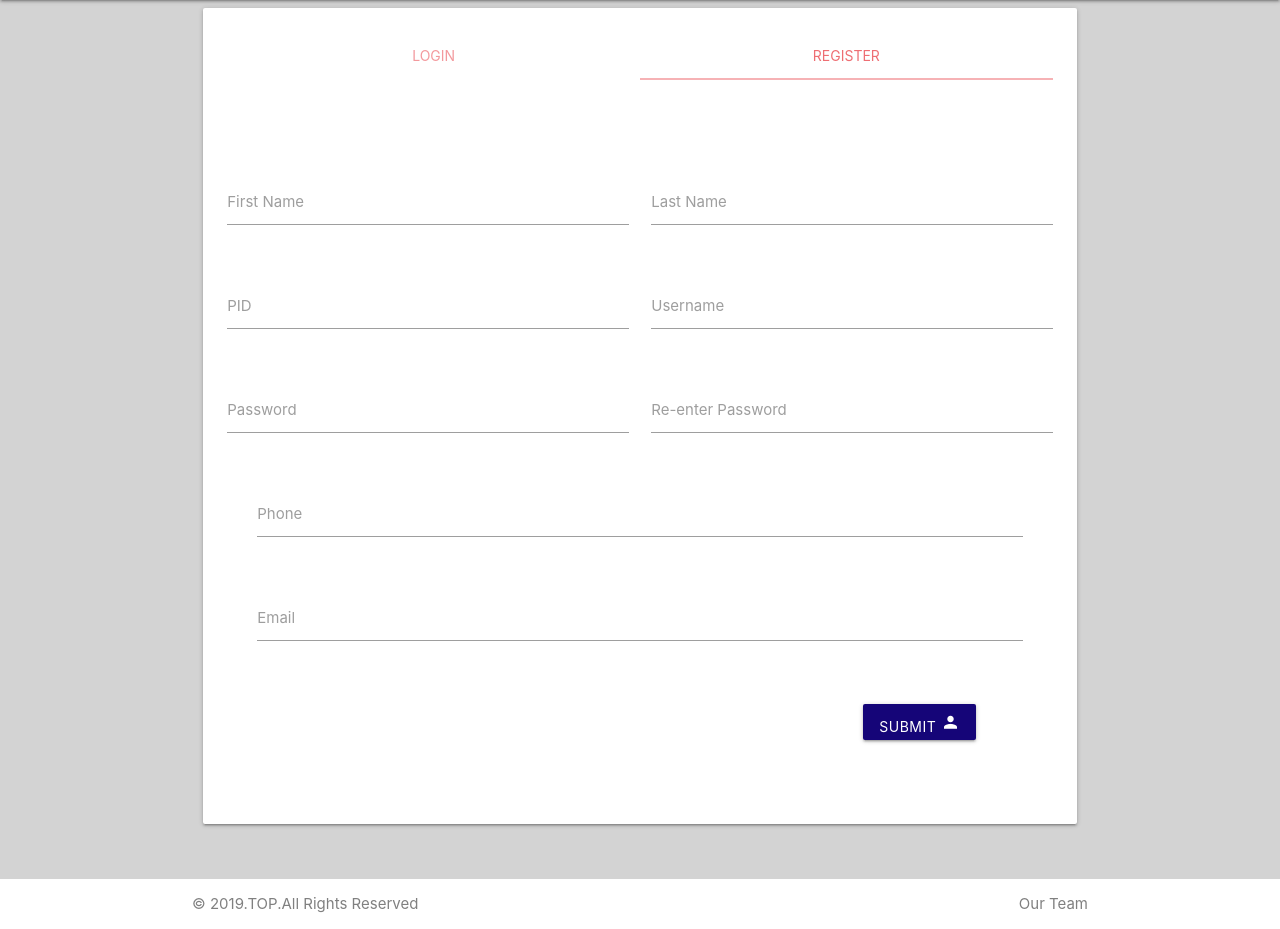
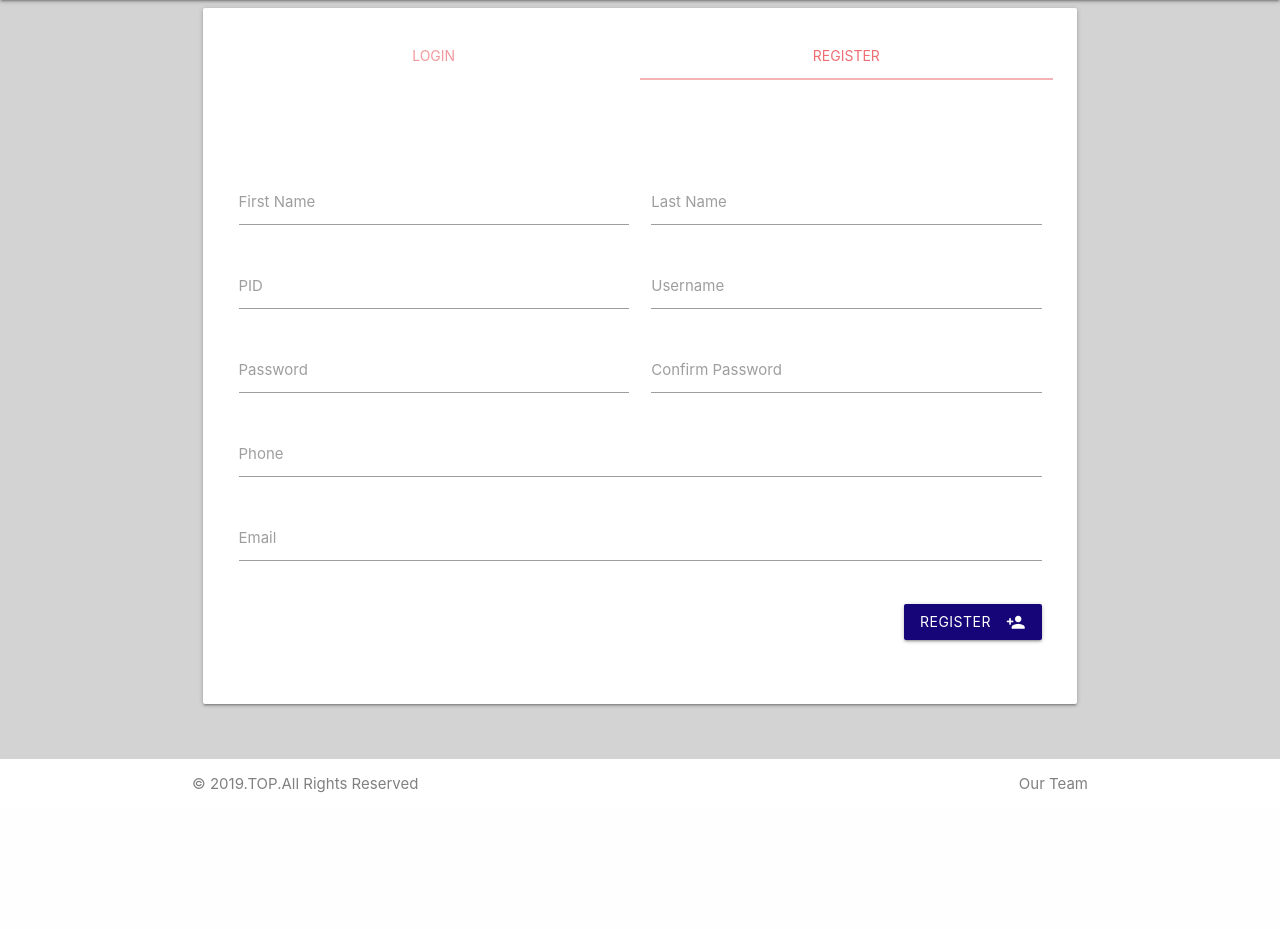
Before and after one commit to TexasOPDevs/trainingapp, a Spring Boot app: page /login in a window 1280 px wide, after a click on "REGISTER". Shown: the part 64-993 px from the top of the page. After the commit the page ends 857 px from the top, so only its background shows below. Run offline with Spring Boot 4, Linux system fonts and the light colour scheme; some of the project's set-up classes (security, data sources, template engines, error pages and the like) are left out, and stand-ins take their place; some libraries are stand-ins or nearby versions.

Commit message:
make forms uniformal

```diff
--- a/src/main/java/com/codeup/trainingapp/models/Needs/User.java
+++ b/src/main/java/com/codeup/trainingapp/models/Needs/User.java
@@ -233,6 +233,6 @@ public class User {
     }
 
     public String getFullName() {
-        return first_name + ", " + last_name;
+        return first_name + " " + last_name;
     }
 }
--- a/src/main/resources/templates/home/about.html
+++ b/src/main/resources/templates/home/about.html
@@ -4,7 +4,7 @@
 <head>
     <meta charset="UTF-8"/>
     <meta name="viewport" content="width=device-width, initial-scale=1.0"/>
-    <title>Courses</title>
+    <title>About Us</title>
     <th:block th:replace="partials/master :: materialize"></th:block>
     <style>
         .title_name{
--- a/src/main/resources/templates/home/landing-page.html
+++ b/src/main/resources/templates/home/landing-page.html
@@ -3,7 +3,7 @@
 <head>
     <meta charset="UTF-8"/>
     <meta name="viewport" content="width=device-width, initial-scale=1.0"/>
-    <title>Courses</title>
+    <title>TOP Training</title>
     <th:block th:replace="partials/master :: materialize"></th:block>
 
 </head>
--- a/src/main/resources/templates/home/login-register.html
+++ b/src/main/resources/templates/home/login-register.html
@@ -3,7 +3,7 @@
 <head>
     <meta charset="UTF-8"/>
     <meta name="viewport" content="width=device-width, initial-scale=1.0"/>
-    <title>Courses</title>
+    <title>Login/Register</title>
     <th:block th:replace="partials/master :: materialize"></th:block>
 </head>
 <body>
@@ -45,19 +45,14 @@
                                                 <input id="username" name="username" type="text" class="validate"/>
                                                 <label for="username">Username</label>
                                             </div>
-                                        </div>
-                                        <div class="row">
                                             <div class="input-field col s12">
                                                 <input id="password" name="password" type="password" class="validate"/>
                                                 <label for="password">Password</label>
                                             </div>
                                         </div>
-                                        <div class="row">
-                                            <div class="col s6 offset-s6 m6 offset-m10">
-                                                <button class="btn waves-effect secondary waves-light" type="submit"
-                                                        name="action">Login
-                                                    <i class="material-icons right">input</i>
-                                                </button>
+                                        <div class="row right">
+                                            <div class="col s12">
+                                                <button class="btn waves-effect secondary waves-light" type="submit" name="action">Login<i class="material-icons right">input</i></button>
                                             </div>
                                         </div>
                                     </form>
@@ -65,26 +60,11 @@
                             </div>
                         </div>
                         <div id="register" class="col s12">
-                            <!--<div class="col s12 pt-1">-->
-                                <!--<ul class="tabs">-->
-                                    <!--<li class="tab col s3">-->
-                                        <!--<a href="#identity" class="active">Identity</a>-->
-                                    <!--</li>-->
-                                    <!--<li class="tab col s3">-->
-                                        <!--<a href="#credentials">Credentials</a>-->
-                                    <!--</li>-->
-                                    <!--<li class="tab col s3">-->
-                                        <!--<a href="#contact">Contact</a>-->
-                                    <!--</li>-->
-                                    <!--<li class="tab col s3">-->
-                                        <!--<a href="#bio">Bio</a>-->
-                                    <!--</li>-->
-                                <!--</ul>-->
-                            <!--</div>-->
+
                             <div class="row">
                                 <form th:action="@{/register}" th:method="post" th:object="${user}"
                                       class="col s12 pt-2">
-                                        <div class="row">
+                                        <div class="row col">
                                             <div class="input-field col s6">
                                                 <input th:field="*{first_name}" type="text" class="validate"/>
                                                 <label th:for="*{first_name}">First Name</label>
@@ -93,52 +73,35 @@
                                                 <input th:field="*{last_name}" type="text" class="validate"/>
                                                 <label th:for="*{last_name}">Last Name</label>
                                             </div>
-                                        </div>
-                                        <div class="row">
                                             <div class="input-field col s6">
                                                 <input th:field="*{id}" type="number" class="validate"/>
                                                 <label th:for="*{id}">PID</label>
                                             </div>
-
-
                                             <div class="input-field col s6">
                                                 <input th:field="*{username}" type="text" class="validate"/>
                                                 <label th:for="*{username}">Username</label>
                                             </div>
-                                        </div>
-                                        <div class="row">
                                             <div class="input-field col s6">
                                                 <input th:field="*{password}" type="password" class="validate"/>
                                                 <label th:for="*{password}">Password</label>
                                             </div>
                                             <div class="input-field col s6">
                                                 <input id="passwordConfirm" type="password" class="validate"/>
-                                                <label for="passwordConfirm">Re-enter Password</label>
+                                                <label for="passwordConfirm">Confirm Password</label>
                                             </div>
-                                        </div>
-                                    <div class="row pl-1 pr-1" id="contact">
-                                        <div class="row">
                                             <div class="input-field col s12">
                                                 <input th:field="*{phone}" type="tel" class="validate"/>
                                                 <label th:for="*{phone}">Phone</label>
                                             </div>
-                                        </div>
-                                        <div class="row">
                                             <div class="input-field col s12">
                                                 <input th:field="*{email}" type="email" class="validate"/>
                                                 <label th:for="*{email}">Email</label>
                                             </div>
                                         </div>
-                                    </div>
-                                        <div class="row">
-                                            <div class="col s6 offset-s9">
-                                                <button class="btn waves-effect secondary waves-light" type="submit"
-                                                        name="action">Submit
-                                                    <i class="material-icons">person</i>
-                                                </button>
-                                            </div>
+                                        <div class="col right">
+                                            <button class="btn waves-effect secondary waves-light" type="submit" name="action">Register<i class="material-icons right">person_add</i></button>
                                         </div>
-                            </form>
+                                </form>
                             </div>
                         </div>
                     </div>
--- a/src/main/resources/templates/instructor/courses.html
+++ b/src/main/resources/templates/instructor/courses.html
@@ -18,12 +18,12 @@
     <th:block>
 
         <div class="col s12">
-            <table>
+            <table class="centered">
                 <thead>
 
                 <tr>
+                    <th>ID</th>
                     <th>Name</th>
-                    <th>ID</th>
                     <th></th>
                 </tr>
 
@@ -32,8 +32,8 @@
                 <tbody>
 
                 <tr th:each="course: ${courses}">
+                    <td th:text="${course.id}"></td>
                     <td th:text="${course.curriculum.name}"></td>
-                    <td th:text="${course.id}"></td>
                     <td>
                         <a th:href="'/instructor/course/' + ${course.id}" class="waves-effect waves-light btn-small">Details</a>
                     </td>
```
Also changed, not shown: src/main/resources/templates/instructor/course.html (+7 -9 lines), src/main/resources/templates/instructor/curricula.html (+4 -3 lines), src/main/resources/templates/user/update.html (+5 -20 lines).
